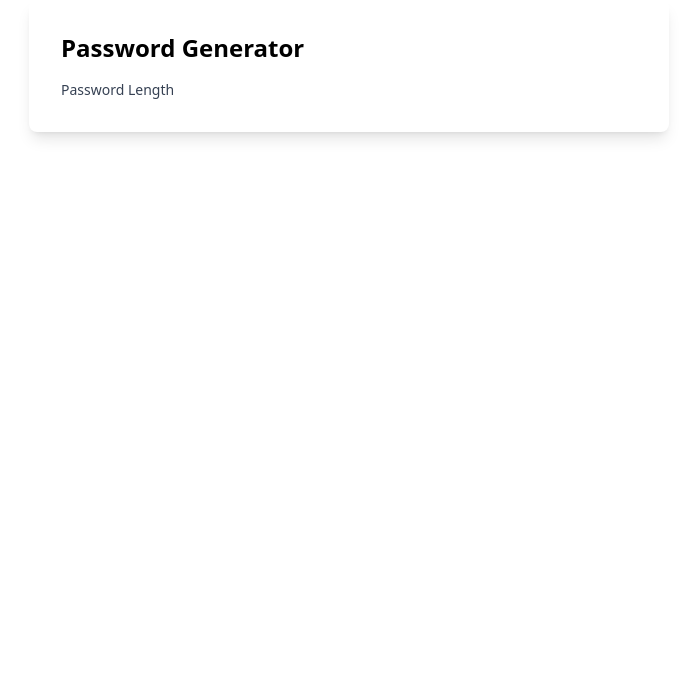
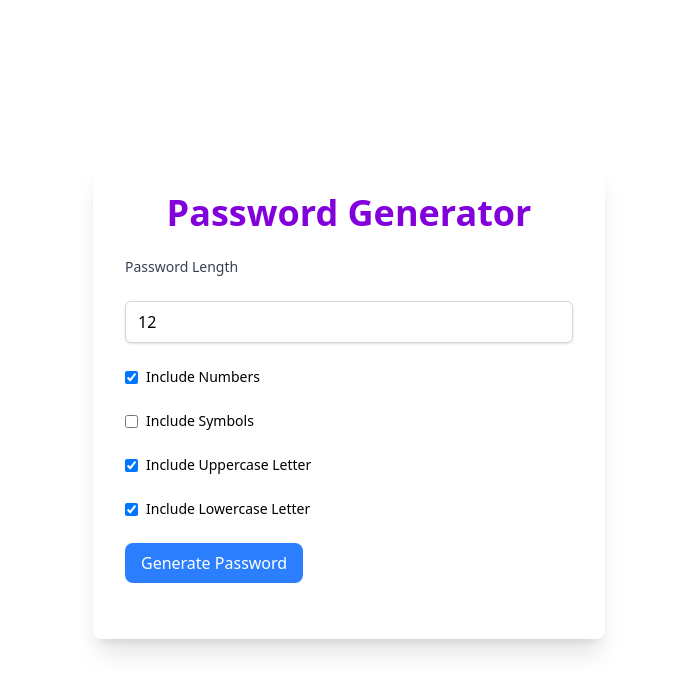
Before and after one commit to Jafar-X/react-50-hrs, a React (Vite) app in the folder zustand-project/: page / in a window 1280 px wide. Shown: the top 692 px of the page, without its empty margins (291-988 px from the left). Built offline with nearby package versions, Linux system fonts and the light colour scheme.

Commit message:
complete password generator app

```diff
--- a/zustand-project/src/components/PasswordGenerationApp.tsx
+++ b/zustand-project/src/components/PasswordGenerationApp.tsx
@@ -1,5 +1,5 @@
 import React from 'react';
-import usePasswordStore from '../passwordStore';
+import { usePasswordStore } from '../passwordStore';
 
 const PasswordGenerationApp = () => {
   const {
@@ -17,18 +17,81 @@ const PasswordGenerationApp = () => {
     generatePassword,
   } = usePasswordStore();
 
+  const handleGeneratePassword = () => generatePassword();
+
   return (
-    <div className="p-8 w-[40rem] mx-auto bg-white shadow-lg rounded-lg">
-      <h1 className="text-2xl font-bold mb-4">Password Generator</h1>
-      <div className="flex felx-col gap-4">
-        <div>
-          <label
-            htmlFor="length"
-            className="block text-sm font-medium text-gray-700"
-          >
-            Password Length
+    <div className="min-h-screen flex items-center justify-center  bg-white">
+      <div className="bg-white p-8 rounded-lg shadow-xl w-full max-w-lg space-y-6 ">
+        <h1 className="text-4xl font-extrabold mb-6 text-center text-purple-700">
+          Password Generator
+        </h1>
+        <label
+          htmlFor="length"
+          className="block text-sm font-medium text-gray-700"
+        >
+          Password Length
+        </label>
+        <input
+          type="number"
+          id="length"
+          value={length}
+          onChange={(e) => setLength(+e.target.value)}
+          min={4}
+          max={64}
+          className="block w-full px-3 py-2 border border-gray-300 rounded-md shadow-sm focus:outline-non focus:ring-indigo-500 focus:border-indigo-500"
+        />
+        <div className="flex items-center">
+          <input
+            type="checkbox"
+            checked={includeNumbers}
+            onChange={toggleNumbers}
+          />
+          <label htmlFor="" className="ml-2 text-sm">
+            Include Numbers
           </label>
         </div>
+        <div className="flex items-center">
+          <input
+            type="checkbox"
+            checked={includeSymbols}
+            onChange={toggleSymbols}
+          />
+          <label htmlFor="" className="ml-2 text-sm">
+            Include Symbols
+          </label>
+        </div>
+        <div className="flex items-center">
+          <input
+            type="checkbox"
+            checked={includeUppercaseLetter}
+            onChange={toggleUppercaseLetter}
+          />
+          <label htmlFor="" className="ml-2 text-sm">
+            Include Uppercase Letter
+          </label>
+        </div>
+        <div className="flex items-center">
+          <input
+            type="checkbox"
+            checked={includeLowercaseLetter}
+            onChange={toggleLowercaseLetter}
+          />
+          <label htmlFor="" className="ml-2 text-sm">
+            Include Lowercase Letter
+          </label>
+        </div>
+        <button
+          onClick={handleGeneratePassword}
+          className="px-4 py-2 bg-blue-500 text-white rounded-lg hover:bg-blue-600"
+        >
+          Generate Password
+        </button>
+        {generatedPassword && (
+          <div className="p-4 bg-gray-100 rounded-lg">
+            <p className="text-lg break-all">{generatedPassword}</p>
+          </div>
+        )}
+        <div></div>
       </div>
     </div>
   );
--- a/zustand-project/src/passwordStore.ts
+++ b/zustand-project/src/passwordStore.ts
@@ -14,10 +14,10 @@ export interface PasswordState {
   generatePassword: () => void;
 }
 
-const usePasswordStore = create<PasswordState>((set) => ({
+export const usePasswordStore = create<PasswordState>((set) => ({
   length: 12,
   includeNumbers: true,
-  includeSymbols: true,
+  includeSymbols: false,
   includeUppercaseLetter: true,
   includeLowercaseLetter: true,
   generatedPassword: '',
@@ -50,8 +50,8 @@ const usePasswordStore = create<PasswordState>((set) => ({
         password += characters[Math.floor(Math.random() * characters.length)];
       }
 
-      return { generatePassword: password };
+      return { generatedPassword: password };
     }),
 }));
 
-export default usePasswordStore;
+//export default usePasswordStore;
```
Also changed, not shown: zustand-project/src/demos/passwordGenerator.png (added).
